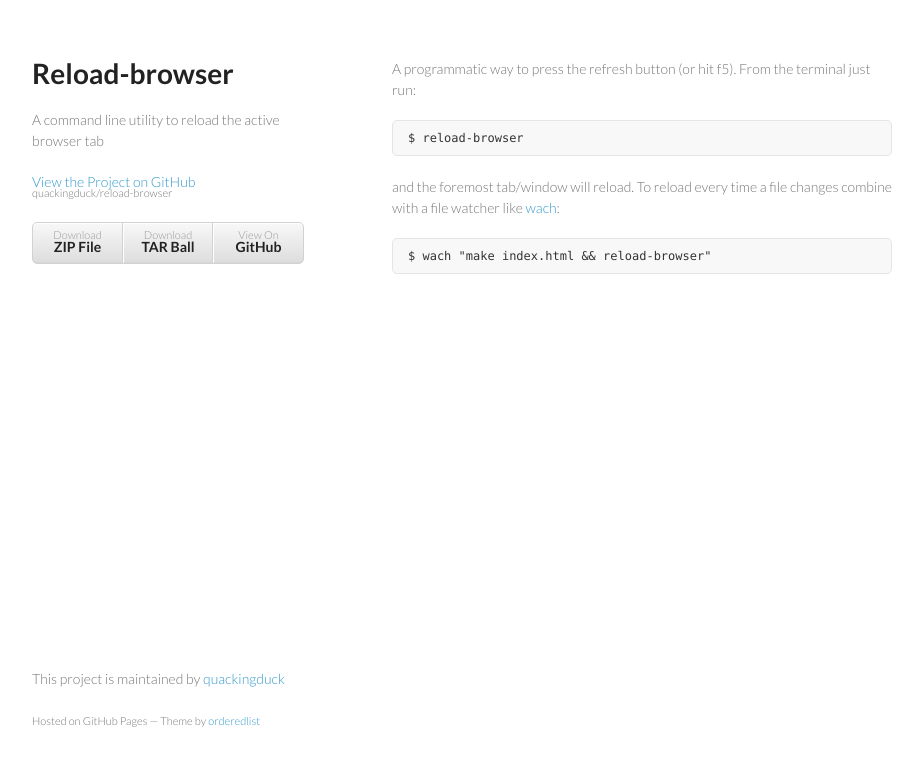
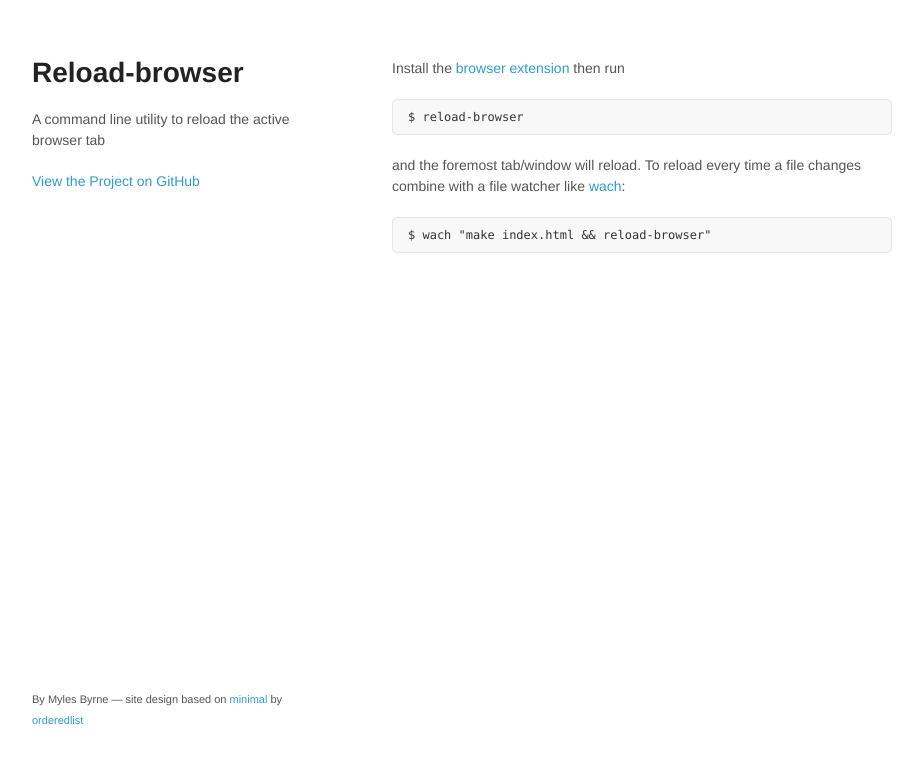
Before and after one commit to quackingduck-archive/reload-browser, a plain HTML site: page index.html in a window 1280 px wide. Shown: the whole page, without its empty margins (178-1101 px from the left). Drawn offline with Linux system fonts and the light colour scheme.

Commit message:
Rewrote the copy, simplified and cleaned up the code

```diff
--- a/index.html
+++ b/index.html
@@ -12,20 +12,18 @@
   <script src="//html5shiv.googlecode.com/svn/trunk/html5.js"></script>
   <![endif]-->
 </head>
-  <body>
-    <div class="wrapper">
+
+<body><div class="wrapper">
+
   <header>
     <h1>Reload-browser</h1>
     <p>A command line utility to reload the active browser tab</p>
-        <p class="view"><a href="https://github.com/quackingduck/reload-browser">View the Project on GitHub <small>quackingduck/reload-browser</small></a></p>
-        <ul>
-          <li><a href="https://github.com/quackingduck/reload-browser/zipball/master">Download <strong>ZIP File</strong></a></li>
-          <li><a href="https://github.com/quackingduck/reload-browser/tarball/master">Download <strong>TAR Ball</strong></a></li>
-          <li><a href="https://github.com/quackingduck/reload-browser">View On <strong>GitHub</strong></a></li>
-        </ul>
+    <p class="view"><a href="https://github.com/quackingduck/reload-browser">View the Project on GitHub</a></p>
   </header>
+
   <section>
-        <p>A programmatic way to press the refresh button (or hit f5). From the terminal just run:</p>
+
+<p>Install the <a href="https://github.com/quackingduck/reload-browser/downloads">browser extension</a> then run</p>
 
 <pre><code>$ reload-browser
 </code></pre>
@@ -34,13 +32,12 @@
 
 <pre><code>$ wach "make index.html &amp;&amp; reload-browser"
 </code></pre>
+
   </section>
+
   <footer>
-        <p>This project is maintained by <a href="https://github.com/quackingduck">quackingduck</a></p>
-        <p><small>Hosted on GitHub Pages &mdash; Theme by <a href="https://github.com/orderedlist">orderedlist</a></small></p>
+    <p><small>By Myles Byrne &mdash; site design based on <a href="https://github.com/orderedlist/minimal">minimal</a> by <a href="https://github.com/orderedlist">orderedlist</a></small></p>
   </footer>
-    </div>
-    <script src="javascripts/scale.fix.js"></script>
 
-  </body>
+</div><script src="javascripts/scale.fix.js"></script></body>
 </html>
--- a/stylesheets/styles.css
+++ b/stylesheets/styles.css
@@ -1,10 +1,8 @@
-@import url(https://fonts.googleapis.com/css?family=Lato:300italic,700italic,300,700);
-
 body {
   padding:50px;
-  font:14px/1.5 Lato, "Helvetica Neue", Helvetica, Arial, sans-serif;
-  color:#777;
-  font-weight:300;
+  font:14px/1.5 "Helvetica Neue", Helvetica, Arial, sans-serif;
+  color:#555;
+  font-weight: 400;
 }
 
 h1, h2, h3, h4, h5, h6 {
```
Also changed, not shown: params.json (deleted, +0 -1 lines). Lines whose indentation alone changed are shown as unchanged.
